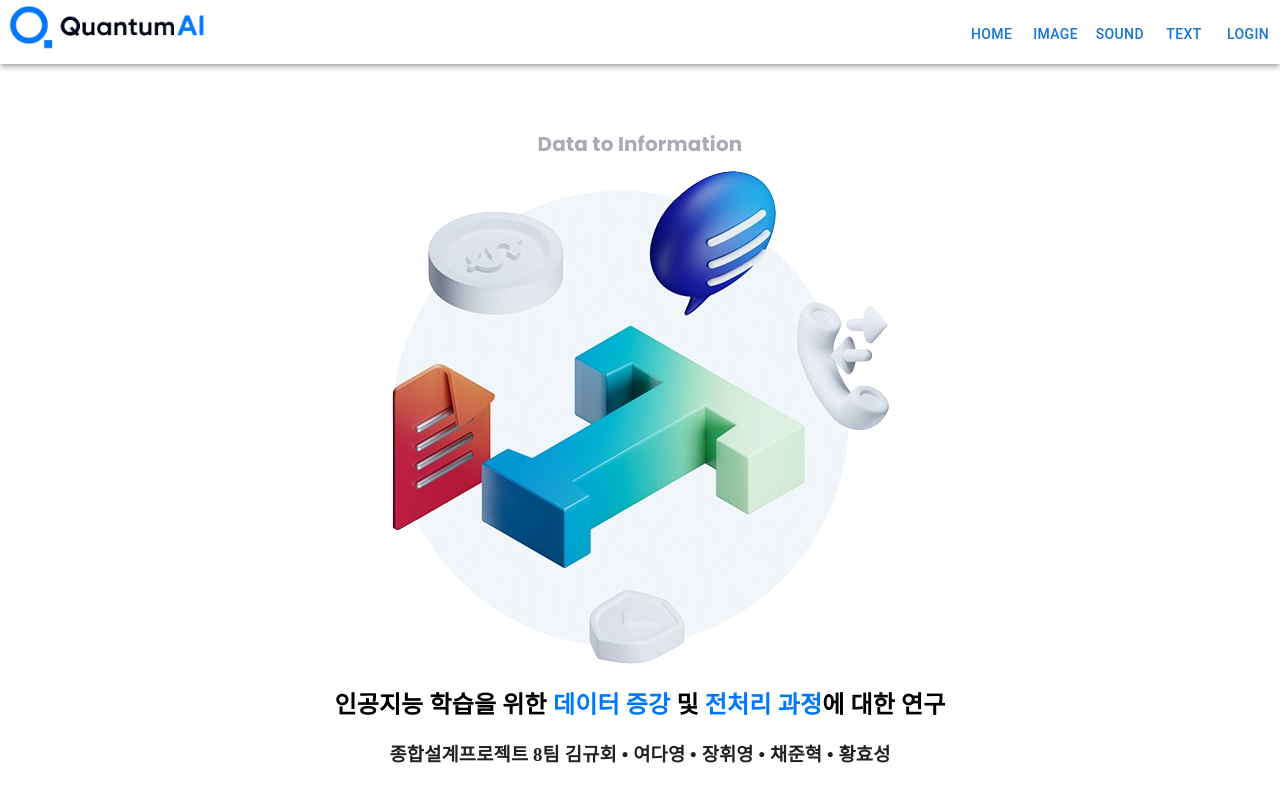
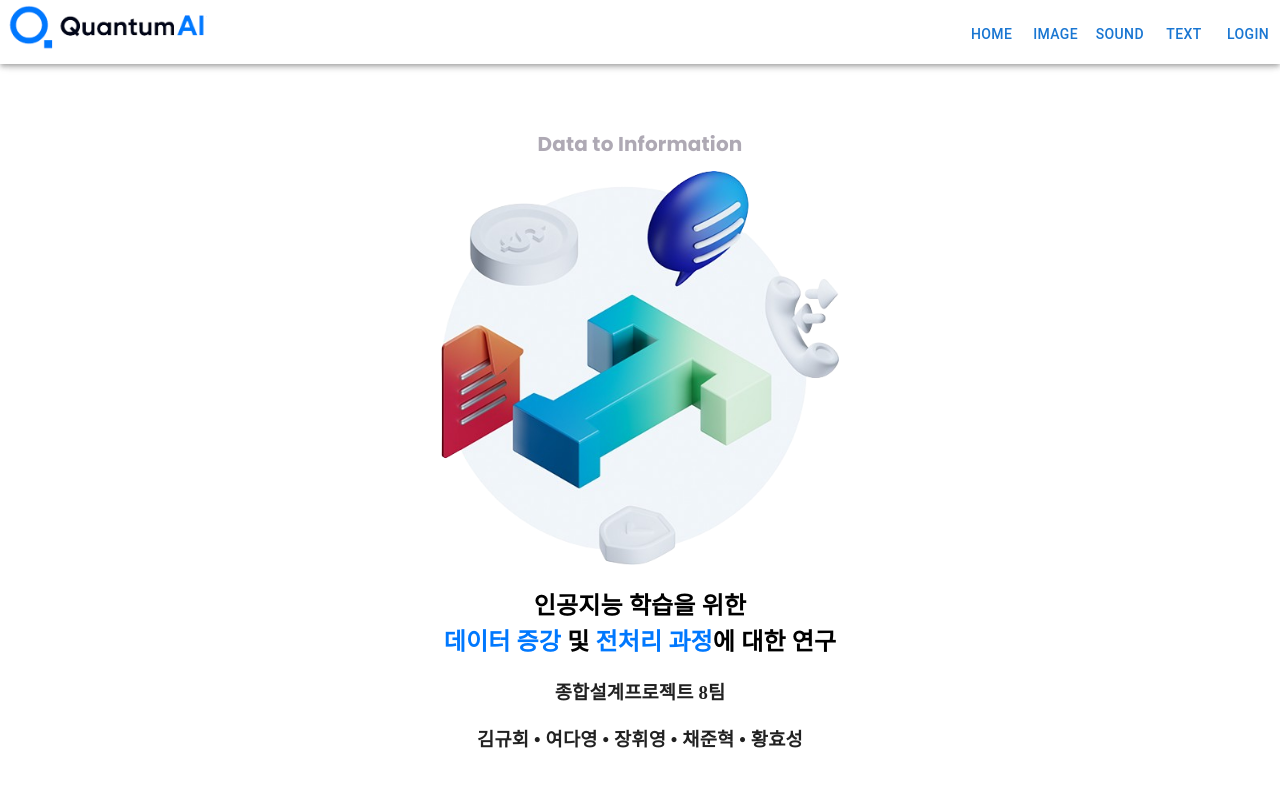
Before and after one commit to Quantuam-AI/Quantam_FE, a React (Vite) app: page / in a window 1280 px wide. Shown: the top 794 px of the page. Built offline with nearby package versions, Linux system fonts and the light colour scheme; a web font is replaced by a local one.

Commit message:
fix: 디자인 수정

```diff
--- a/package.json
+++ b/package.json
@@ -17,6 +17,7 @@
     "@mui/styled-engine-sc": "^6.0.0-alpha.7",
     "@reduxjs/toolkit": "^1.9.7",
     "bootstrap": "^5.3.2",
+    "mui": "^0.0.1",
     "react": "^18.2.0",
     "react-bootstrap": "^2.9.1",
     "react-dom": "^18.2.0",
--- a/src/components/MainText.jsx
+++ b/src/components/MainText.jsx
@@ -35,7 +35,7 @@ const InfoDiv = styled.div`
   }
 
   img {
-    max-width: 100%;
+    max-width: 80%;
     height: auto;
     opacity: ${(props) => (props.showImg ? 1 : 0)};
     transition: opacity 0.5s ease-in-out;
@@ -86,12 +86,16 @@ export default function MainText({ dataAugmentation, preprocessing }) {
       <h2> Data to Information</h2>
       <img src="src/assets/qa_preview.png" alt="Preview" />
       <h1>
-        인공지능 학습을 위한{" "}
-        <span className={dataAugmentation ? "highlight" : ""}>데이터 증강</span>{" "}
+        인공지능 학습을 위한
+        <br />
+        <span className={dataAugmentation ? "highlight" : ""}>
+          데이터 증강
+        </span>{" "}
         및 <span className={preprocessing ? "highlight" : ""}>전처리 과정</span>
         에 대한 연구
       </h1>
-      <h3>종합설계프로젝트 8팀 김규회 • 여다영 • 장휘영 • 채준혁 • 황효성 </h3>
+      <h3>종합설계프로젝트 8팀</h3>
+      <h3>김규회 • 여다영 • 장휘영 • 채준혁 • 황효성 </h3>
       <List
         className="list"
         sx={{ width: "100%", maxWidth: 360, bgcolor: "background.paper" }}
```
Also changed, not shown: 1 other file (tests, documents, lock files or other folders).
